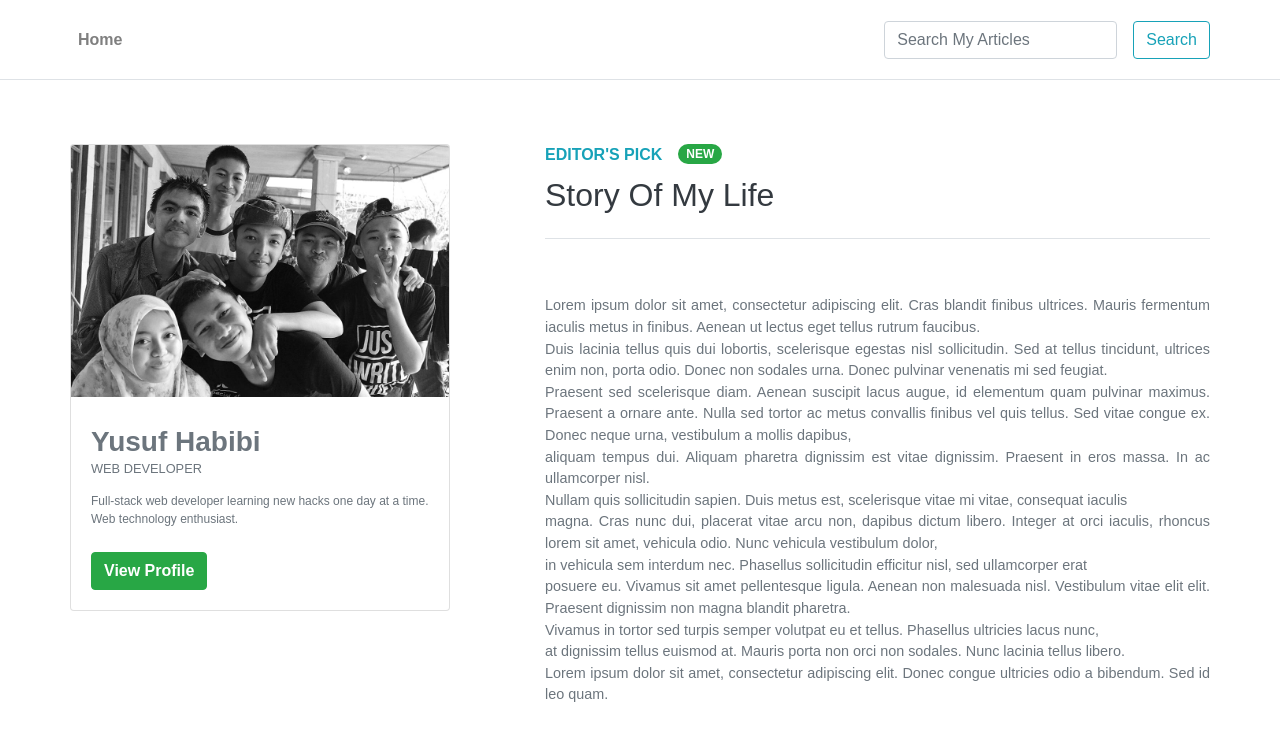
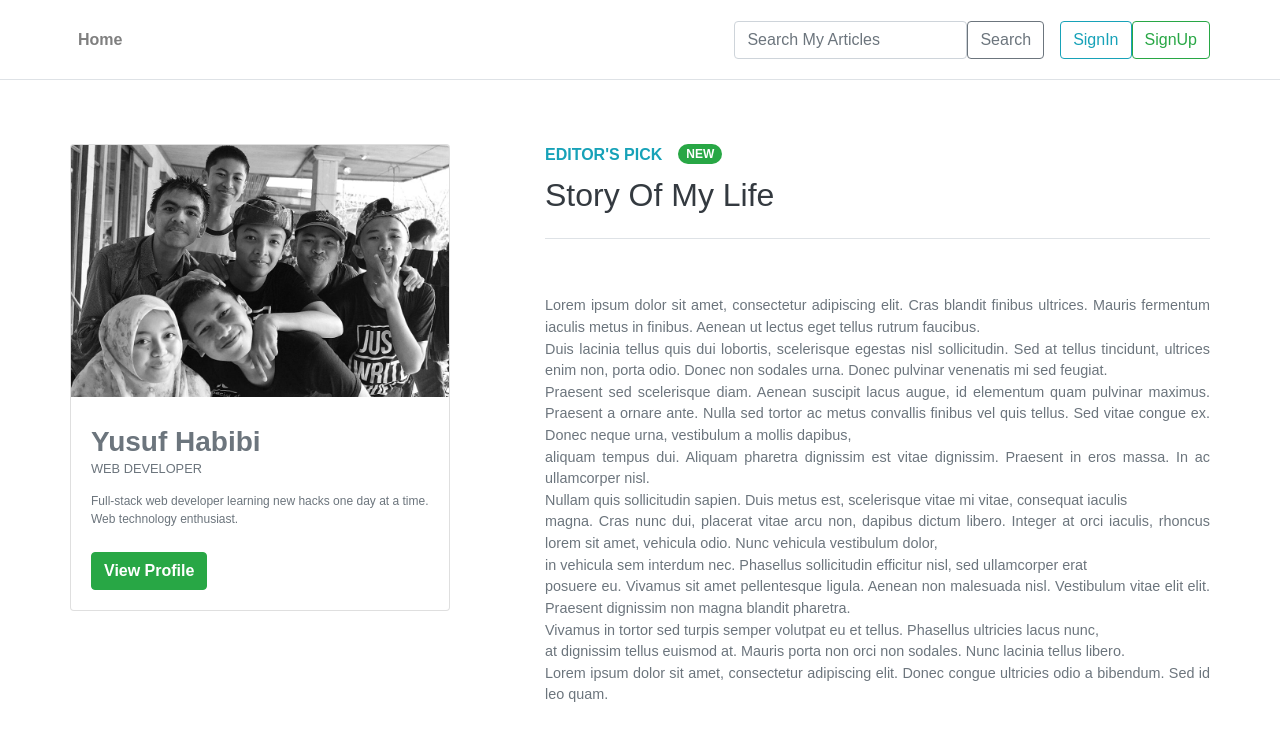
Before and after one commit to yusuf1998/learn-react-website, a React (Create React App) app: page / in a window 1280 px wide. Shown: the top 738 px of the page. Built offline with nearby package versions, Linux system fonts and the light colour scheme.

Commit message:
adding button signin and signup

```diff
--- a/src/Header.js
+++ b/src/Header.js
@@ -35,13 +35,17 @@ const Header = () => (
           </Col>
           <Col className="d-none d-lg-flex justify-content-end">
             <Form inline>
-              <Input
-                type="search"
-                className="mr-3"
-                placeholder="Search My Articles"
-              />
+              <Input type="search" placeholder="Search My Articles" />
+              <Button type="submit" color="secondary" className="mr-3" outline>
+                Search
+              </Button>
+            </Form>
+            <Form inline>
               <Button type="submit" color="info" outline>
-                Search
+                SignIn
+              </Button>
+              <Button type="submit" color="success" outline>
+                SignUp
               </Button>
             </Form>
           </Col>
```
